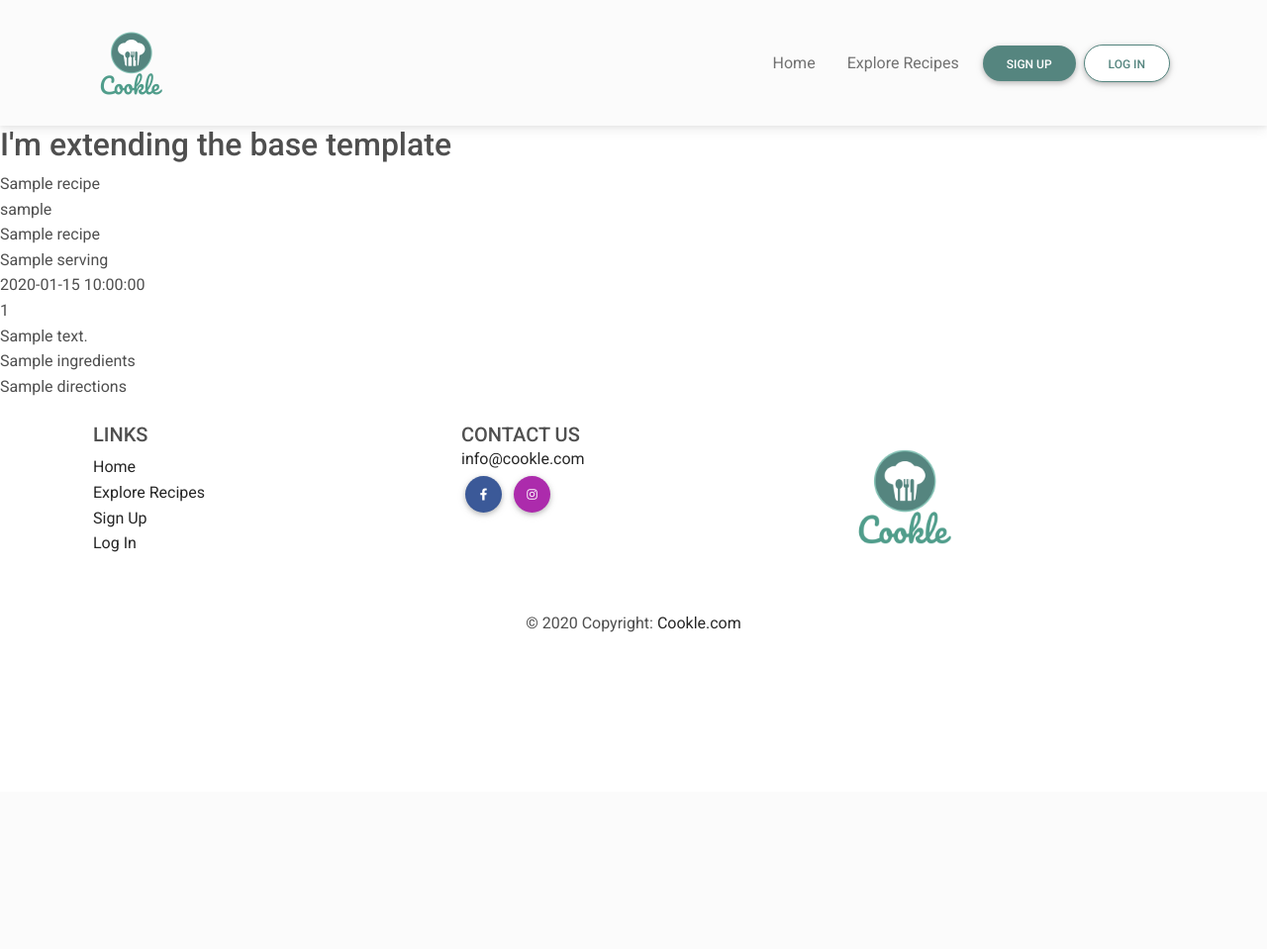
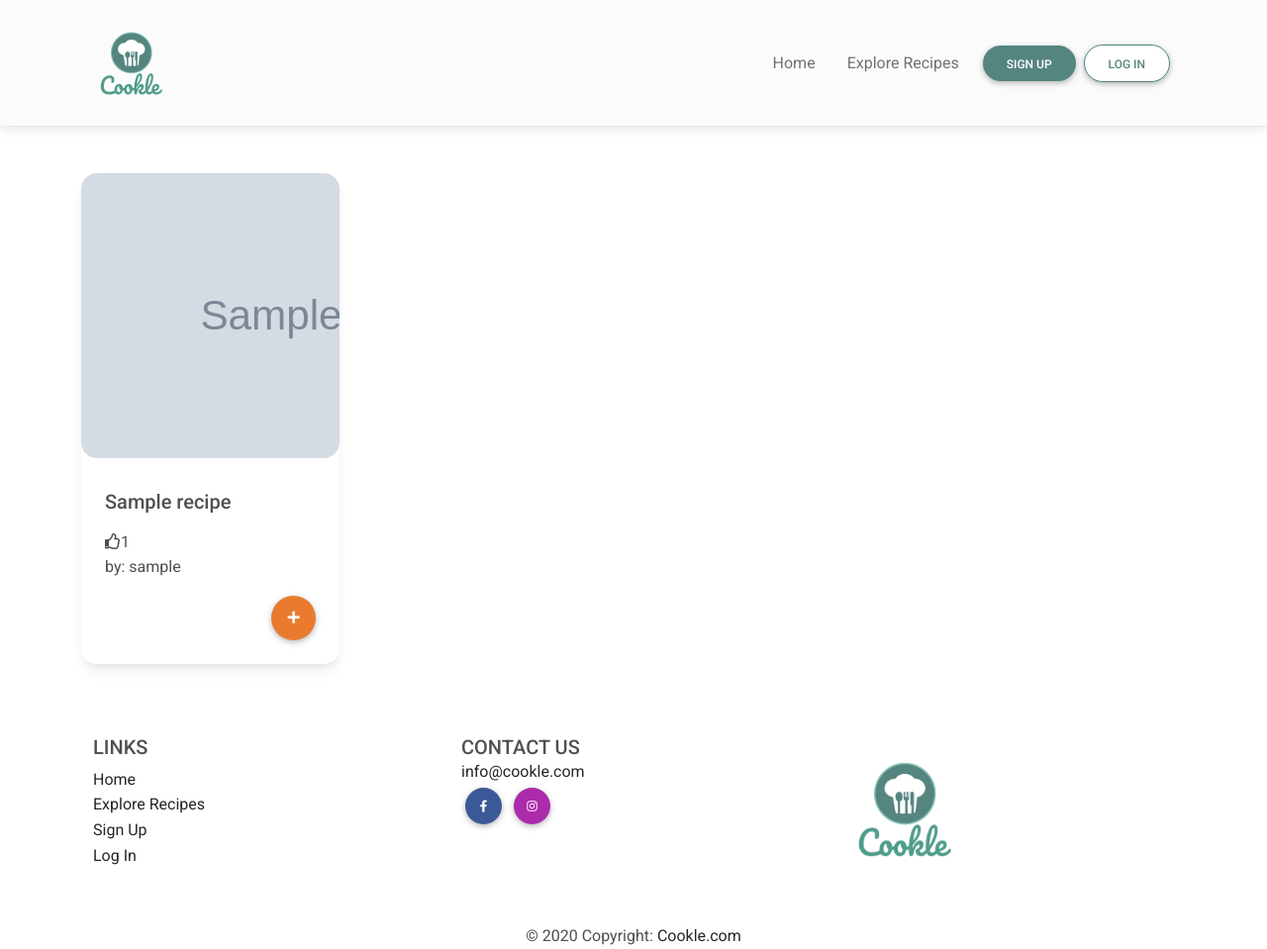
Before and after one commit to dissyulina/cookle-cookbook, a Flask app: page / in a window 1280 px wide. Shown: the top 959 px of the page at 99% size. Before the commit the page ends 639 px from the top, so only its background shows below. Run offline with Flask 2, Linux system fonts and the light colour scheme; grey boxes marked "Sample" are stand-in pictures; a database or web service that is not in the repository returns one stand-in record (values such as "Sample title"); some libraries are stand-ins or nearby versions.

Commit message:
Add card component for recipe

```diff
--- a/static/css/style.css
+++ b/static/css/style.css
@@ -25,3 +25,23 @@
     color: #55857F;
     border: 1px solid #55857F;
 }
+
+/* Recipe page */
+.card,
+.card .bg-image {
+    border-radius: 1rem;
+}
+
+.bg-image img {
+    height: 18rem;
+    width: auto;
+    background-size: contain;
+}
+
+.btn-save-recipe {
+    background-color: #E97A2E;
+}
+
+.btn-save-recipe i {
+    color: #fff;
+}
--- a/templates/recipes.html
+++ b/templates/recipes.html
@@ -1,17 +1,34 @@
 {% extends "base.html" %}
 {% block content %}
 
-    <h2>I'm extending the base template</h2>
-    {% for recipe in recipes %}
-        {{ recipe.recipe_name }}<br>
-        {{ recipe.username }}<br>
-        {{ recipe.category_name }}<br>
-        {{ recipe.serving }}<br>
-        {{ recipe.time }}<br>
-        {{ recipe.total_likes }}<br>
-        {{ recipe.description }}<br>
-        {{ recipe.ingredients }}<br>
-        {{ recipe.directions }}<br>
-    {% endfor %}
+    <div class="container">
+        <div class="row py-5">
+            {% for recipe in recipes %}
+                <div class="div col-6 col-md-4 col-lg-3">
+                    <div class="card">
+                        <div class="bg-image hover-overlay ripple" data-mdb-ripple-color="light">
+                            <img src="{{ recipe.recipe_image }}"  onerror="this.src='../../static/images/logo.png';" alt="{{ recipe.recipe_name }}">
+                            <a href="#!">
+                                <div class="mask" style="background-color: rgba(251, 251, 251, 0.15);"></div>
+                            </a>
+                        </div>
+                        <div class="card-body">
+                            <h5 class="card-title py-2">{{ recipe.recipe_name }}</h5>
+                            <p class="card-text">
+                                <i class="far fa-thumbs-up"></i>{{ recipe.total_likes }}<br>
+                                by: {{ recipe.username }}
+                            </p>
+                            <div class="d-flex justify-content-end">
+                                <a href="#!" class="btn btn-save-recipe btn-floating btn-lg"><i class="fas fa-plus"></i></a>
+                            </div>
+                        </div>
+                    </div>
+                </div>
+            {% endfor %}
+        </div>
+    </div>
+
+
+
 
 {% endblock %}
```
